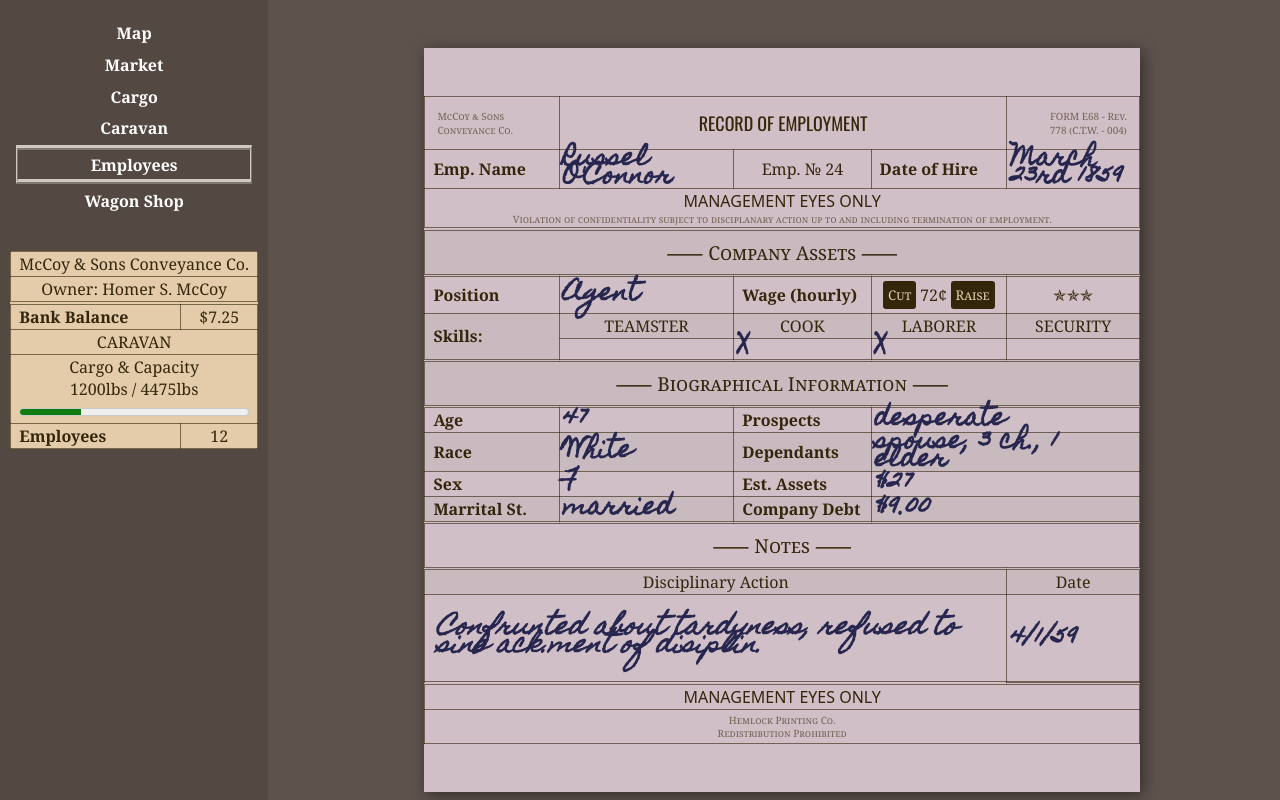
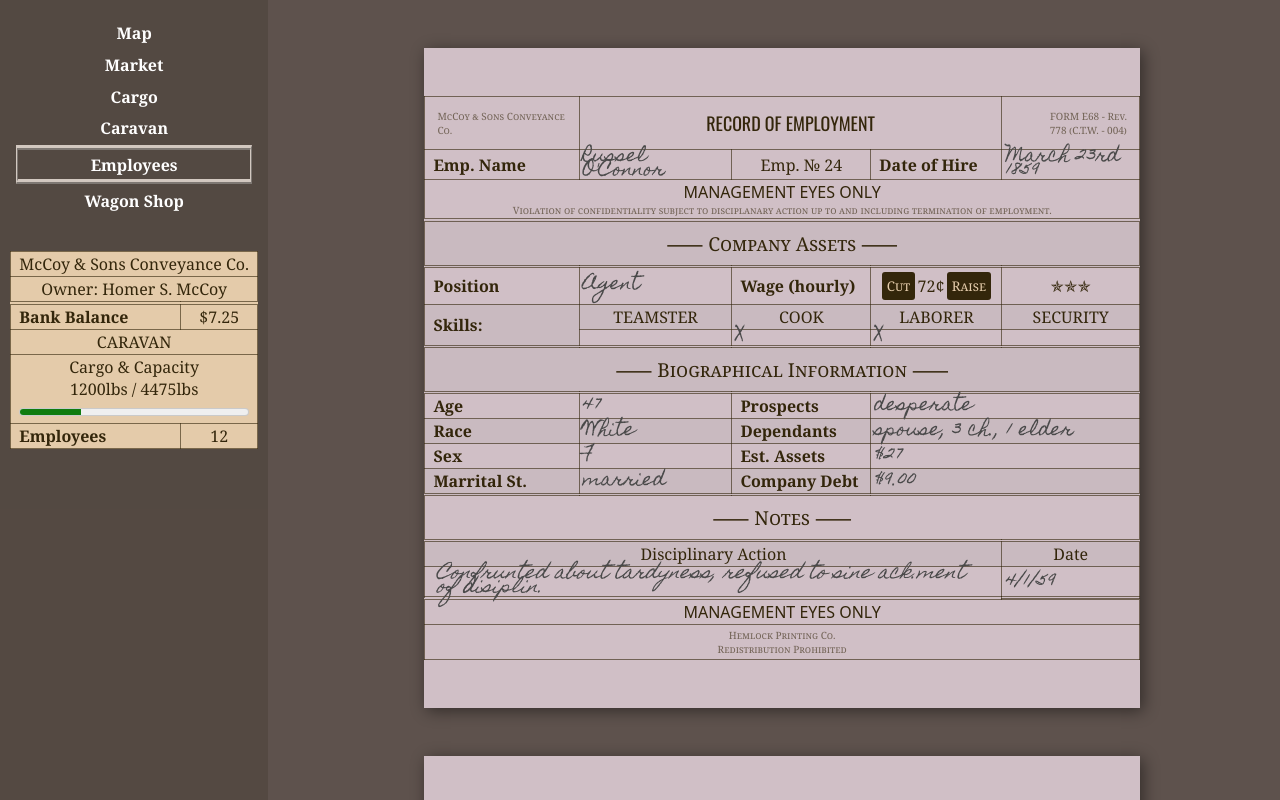
Before and after one commit to eignnx/the-silt-road, a React (Create React App) app: page /game/employees in a window 1280 px wide. Shown: the top 800 px of the page. Built offline with nearby package versions, Linux system fonts and the light colour scheme; a web font is replaced by a local one.

Commit message:
change handwriting font to pencil, tweak ink color

```diff
--- a/src/styles/index.css
+++ b/src/styles/index.css
@@ -4,7 +4,7 @@
   --clr-dark: rgb(51, 38, 11);
   --clr-light: rgb(228, 203, 170);
   --clr-dark-lighter: color(from var(--clr-dark) srgb r g b / 60%);
-  --ink-blue: rgb(38, 38, 79);
+  --ink-blue: rgb(29, 29, 87);
   --clr-dirt: rgb(94, 82, 77);
 
   /* Fonts */
@@ -93,17 +93,25 @@ meter {
 .handwritten {
   font-family: var(--fnt-handwritten);
   font-weight: 600;
-  font-size: x-large;
+  font-size: large;
   line-height: 0.75em;
-  color: var(--ink-blue);
+  color: rgb(73, 73, 73);
+  /* color: var(--ink-blue); */
   padding-inline: 0.2rem;
+  margin-block: 0;
   text-align: left;
+  font-weight: 100;
 }
 
 .fineprint {
   color: var(--clr-dark-lighter);
   font-size: x-small;
   font-variant: small-caps;
+}
+
+.signature {
+  font-family: var(--fnt-cursive);
+  color: var(--ink-blue);
 }
 
 table {
```
